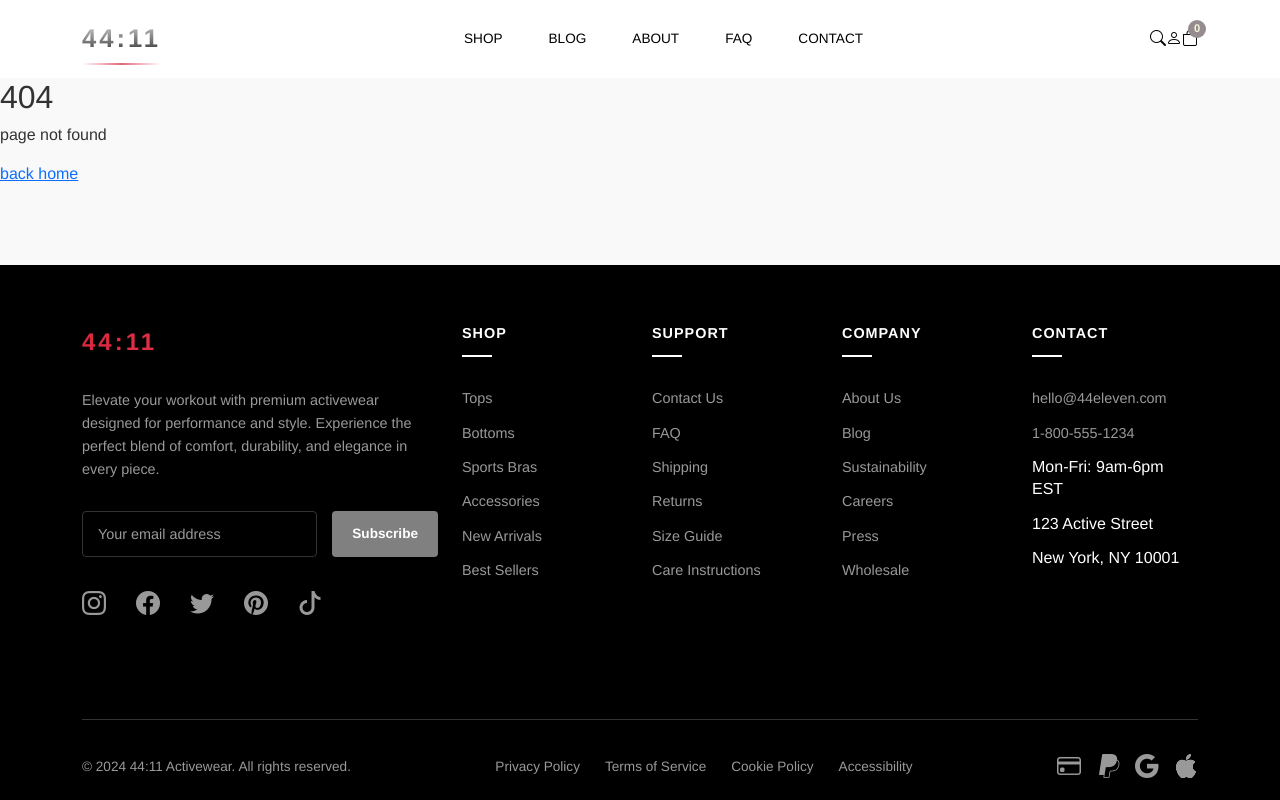
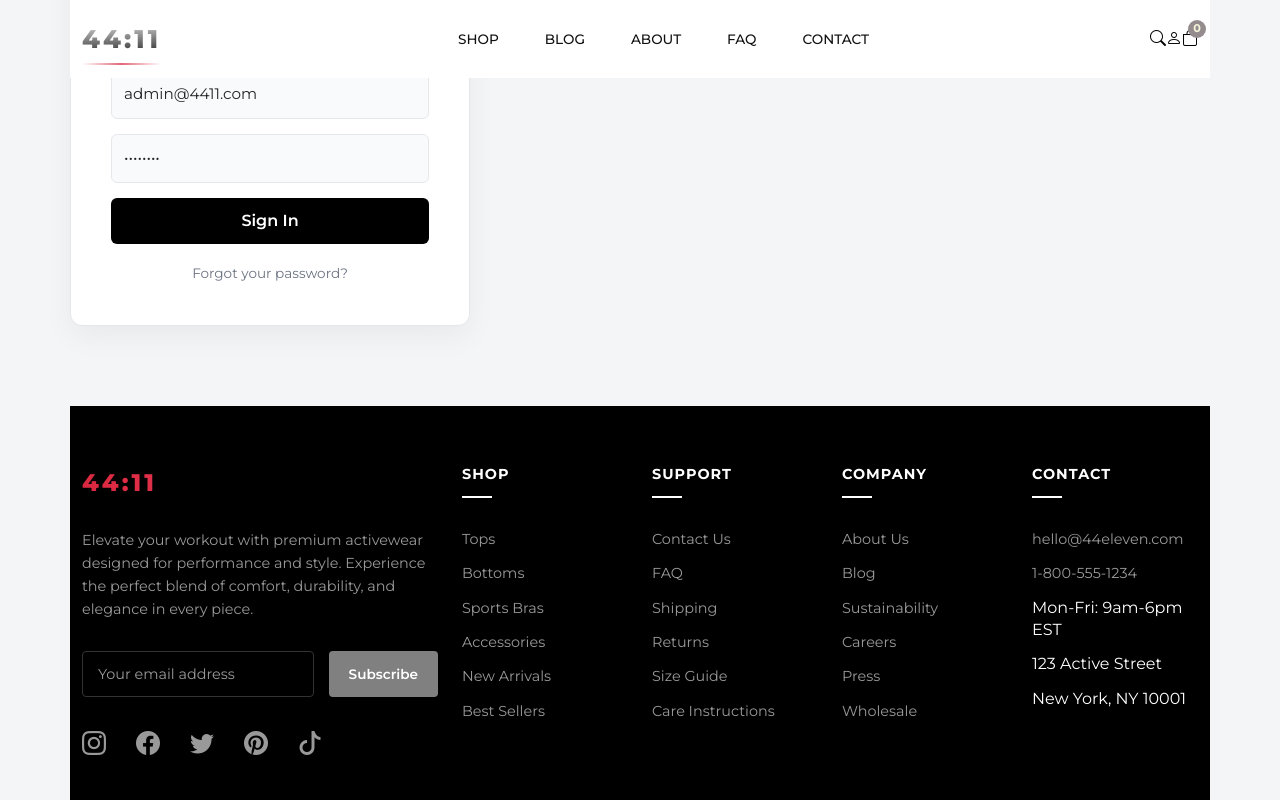
Before and after one commit to Dabel04/vivisportbrand, a React (Vite) app in the folder ViviSport-Brand/: page /login in a window 1280 px wide. Shown: the top 800 px of the page. Built offline with nearby package versions, Linux system fonts and the light colour scheme.

Commit message:
made the log in

```diff
--- a/ViviSport-Brand/src/App.jsx
+++ b/ViviSport-Brand/src/App.jsx
@@ -12,6 +12,7 @@ import {atom} from 'jotai'
 import ShopDetails from './Components/ShopDetails'
 import React,{ useState } from "react"
 import Checkout from './Components/Checkout'
+import Login from "./Components/Login"
 
 // eslint-disable-next-line react-refresh/only-export-components
 export const productAtom = atom([]);
@@ -32,6 +33,7 @@ function App() {
       <Route path="/shop/:id" element={<ShopDetails />}/>
       <Route path='*' element={<Error />} />
       <Route path="/checkout" element={<Checkout />}/>
+      <Route path="/login" element={<Login />}/>
     </Routes>
     {!showCheckOut && <Footer />}
 
--- /dev/null
+++ b/ViviSport-Brand/src/Components/Login.jsx
@@ -0,0 +1,25 @@
+import React from 'react'
+import '../styles/login.css'
+
+function Login() {
+  return (
+    <>
+     <div class="login-card">
+        <a href="#" class="brand-logo">44:11</a>
+        <p class="login-subtitle">Sign in to manage your store</p>
+
+         <form action="admin-dashboard.html">
+         {/* Links to dashboard for demo */}
+            <input type="email" class="form-control" placeholder="admin@4411.com" value="admin@4411.com" required/>
+            <input type="password" class="form-control" placeholder="••••••••" value="password" required/>
+
+            <button type="submit" class="btn-login">Sign In</button>
+        </form>
+
+        <a href="#" class="forgot-link">Forgot your password?</a>
+    </div>
+    </>
+  )
+}
+
+export default Login
--- a/ViviSport-Brand/src/Components/NavBar.jsx
+++ b/ViviSport-Brand/src/Components/NavBar.jsx
@@ -42,7 +42,7 @@ const Navbar = ({setShowCheckOut}) => {
             <div className="mobile-icons-container d-lg-none">
                 <div className="nav-icons mobile-version">
                     <i className="bi bi-search" id="mobile-search-toggle" onClick={() => setSearchActive(!searchActive)} ref={popupRef}></i>
-                    <i className="bi bi-person"></i>
+                    <Link to='/login'><i className="bi bi-person"></i></Link>
                     <div className="position-relative" onClick={() => setIsActive(!isActive)}>
                         <i className="bi bi-bag cart-icon" id="open-side-cart"></i>
                         <span id="cart-count-mobile" className="cart-count">{cartNumber}</span>
@@ -83,7 +83,7 @@ const Navbar = ({setShowCheckOut}) => {
                     </div>
                 </div>
 
-                <i className="bi bi-person"></i>
+                <Link to='/login'><i className="bi bi-person"></i></Link>
 
                 <div className="position-relative" onClick={() => setIsActive(!isActive)}>
                     <i className="bi bi-bag cart-icon" id="open-side-cart-desktop"></i>
--- /dev/null
+++ b/ViviSport-Brand/src/styles/login.css
@@ -0,0 +1,83 @@
+        :root {
+            --bg-body: #F4F5F7;
+            --text-primary: #111111;
+            --btn-primary: #000000;
+        }
+
+        body {
+            font-family: 'Montserrat', sans-serif;
+            background-color: var(--bg-body);
+            height: 100vh;
+            display: flex;
+            align-items: center;
+            justify-content: center;
+            color: var(--text-primary);
+        }
+
+        .login-card {
+            background: #FFFFFF;
+            padding: 40px;
+            border-radius: 12px;
+            box-shadow: 0 10px 30px rgba(0,0,0,0.05);
+            width: 100%;
+            max-width: 400px;
+            text-align: center;
+            border: 1px solid #E5E7EB;
+        }
+
+        .brand-logo {
+            font-size: 2rem;
+            font-weight: 800;
+            letter-spacing: -1px;
+            margin-bottom: 10px;
+            display: block;
+            color: var(--text-primary);
+            text-decoration: none;
+        }
+
+        .login-subtitle {
+            color: #6B7280;
+            font-size: 0.9rem;
+            margin-bottom: 30px;
+        }
+
+        .form-control {
+            background-color: #F9FAFB;
+            border: 1px solid #E5E7EB;
+            padding: 12px;
+            font-size: 0.95rem;
+            margin-bottom: 15px;
+            border-radius: 6px;
+        }
+
+        .form-control:focus {
+            background-color: #fff;
+            border-color: #000;
+            box-shadow: 0 0 0 3px rgba(0,0,0,0.05);
+        }
+
+        .btn-login {
+            width: 100%;
+            background-color: var(--btn-primary);
+            color: #fff;
+            padding: 12px;
+            font-weight: 600;
+            border-radius: 6px;
+            border: none;
+            transition: all 0.2s;
+        }
+
+        .btn-login:hover {
+            background-color: #333;
+            transform: translateY(-1px);
+        }
+
+        .forgot-link {
+            font-size: 0.85rem;
+            color: #6B7280;
+            text-decoration: none;
+            margin-top: 20px;
+            display: inline-block;
+        }
+
+        .forgot-link:hover { color: #000; }
```
